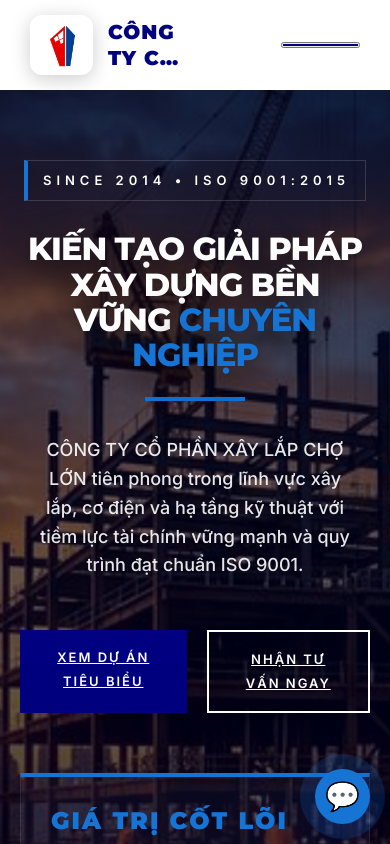
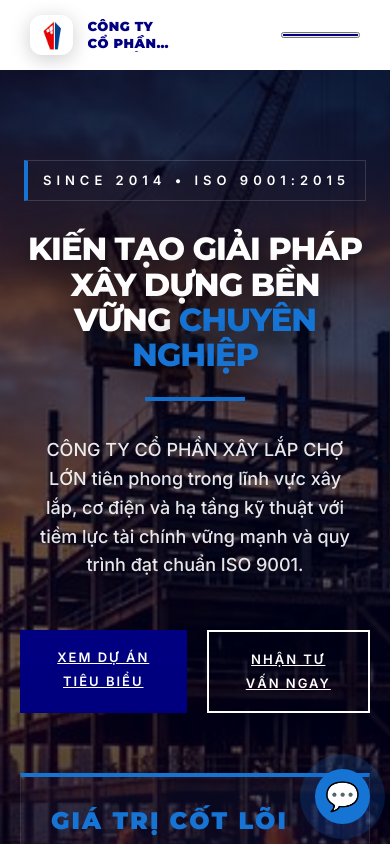
Before and after one commit to anhphuong86/webcongty, a Next.js app: page / in a window 390 px wide. Shown: the top 844 px of the page. Built offline with nearby package versions, Linux system fonts and the light colour scheme.

Commit message:
Fix: Comprehensive Mobile Responsiveness - Header, About Page Grids, and Typography

```diff
--- a/src/app/gioi-thieu/page.tsx
+++ b/src/app/gioi-thieu/page.tsx
@@ -98,7 +98,7 @@ export default async function AboutPage() {
                         <h2 style={{ fontSize: '52px', fontWeight: '950', color: '#0a192f', letterSpacing: '-1.5px', lineHeight: '1.1' }}>Triết Lý Quản Trị</h2>
                     </div>
 
-                    <div style={{ display: 'grid', gridTemplateColumns: 'repeat(4, 1fr)', gap: '30px', marginTop: '80px' }}>
+                    <div className={styles.iconicValueGrid}>
                         <div className={`${styles.iconicValueCard} fade-in`} style={{ animationDelay: '0.1s', borderTop: '4px solid #c4a163' }}>
                             <div style={{ width: '50px', height: '50px', background: 'rgba(196, 161, 99, 0.1)', borderRadius: '50%', display: 'flex', alignItems: 'center', justifyContent: 'center', color: 'var(--gold-accent)', fontWeight: '900', fontSize: '20px' }}>01</div>
                             <h4 style={{ margin: '25px 0 15px', fontWeight: '950' }}>UY TÍN</h4>
--- a/src/components/Header.module.css
+++ b/src/components/Header.module.css
@@ -21,7 +21,7 @@
     max-width: 1600px;
     /* Đồng bộ góc rộng với globals.css */
     margin: 0 auto;
-    padding: 0 50px;
+    padding: 0 40px;
 }
 
 .logo {
@@ -67,6 +67,7 @@
     line-height: 1.3;
     display: -webkit-box;
     -webkit-line-clamp: 2;
+    line-clamp: 2;
     /* Khống chế hiển thị tối đa 2 dòng */
     -webkit-box-orient: vertical;
     overflow: hidden;
@@ -188,9 +189,15 @@
         background-color: var(--white);
     }
 
+    .logoImage {
+        height: 40px;
+        padding: 5px 10px;
+    }
+
     .logoText {
         color: var(--primary-color);
-        font-size: 20px;
+        font-size: 13px;
+        letter-spacing: 0.5px;
     }
 
     .cta {
```
Also changed, not shown: src/app/gioi-thieu/about.module.css (+8 -2 lines).
